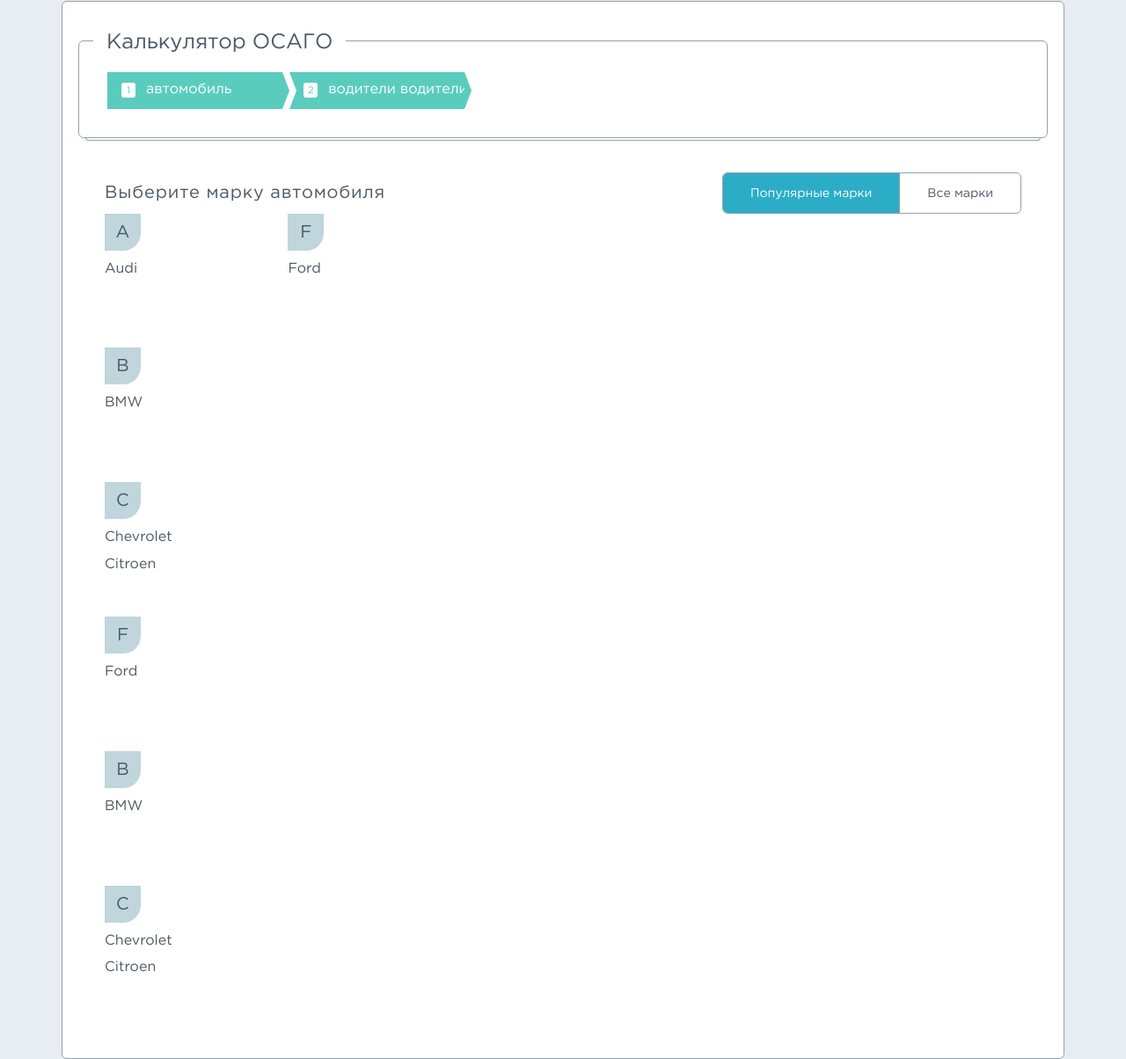
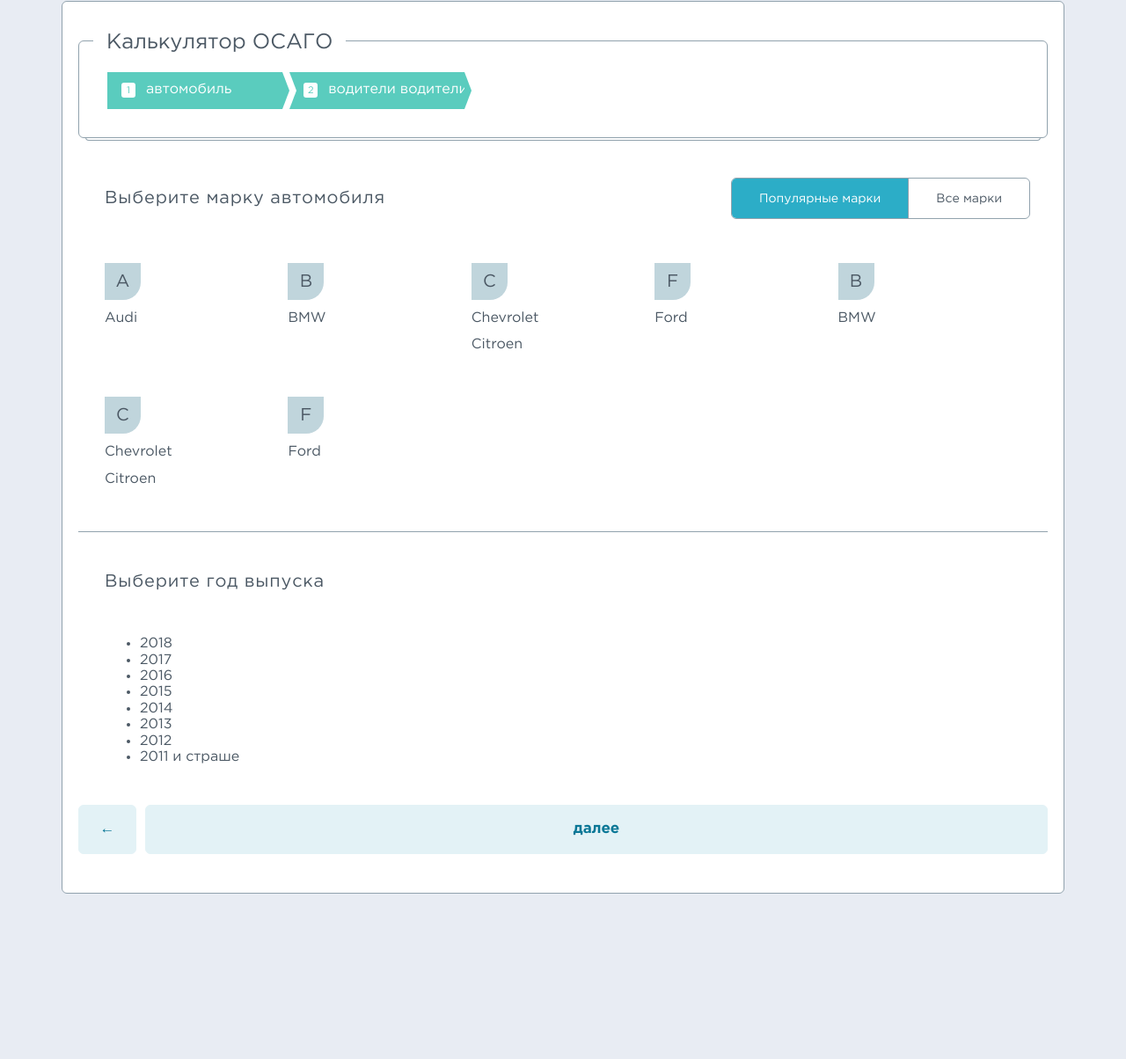
Before and after one commit to shiberz/polis-market, a plain HTML site: page 2.html in a window 1280 px wide. Shown: the part 284-1488 px from the top of the page at 88% size. After the commit the page ends 1300 px from the top, so only its background shows below. Drawn offline with Linux system fonts and the light colour scheme.

Commit message:
add steps

```diff
--- a/2.html
+++ b/2.html
@@ -147,6 +147,29 @@
 							</ul>
 						</div>
 					</section>
+					<section class="field">
+						<header class="field__header">
+							<h4 class="field__label">
+								Выберите год выпуска
+							</h4>
+						</header>
+						<div class="field__inner">
+							<ul class="options">
+								<li class="options__option">2018</li>
+								<li class="options__option">2017</li>
+								<li class="options__option">2016</li>
+								<li class="options__option">2015</li>
+								<li class="options__option">2014</li>
+								<li class="options__option">2013</li>
+								<li class="options__option">2012</li>
+								<li class="options__option">2011 и страше</li>
+							</ul>
+						</div>
+					</section>
+					<div class="steps">
+						<a href="#" class="steps__step steps__step--back"> &larr;</a>
+						<a href="#" class="steps__step steps__step--forward">далее</a>
+					</div>
 				</div>
 			</section>
 		</div>
--- a/css/2.css
+++ b/css/2.css
@@ -10,7 +10,7 @@
 	border-radius: 6px;
 	padding: 35px 32px 24px;
 	position: relative;
-	margin-bottom: 39px;
+	margin-bottom: 45px;
 }
 
 .crumbs::after {
@@ -147,11 +147,25 @@
 	border-left: none;
 }
 
+.field {
+	margin-bottom: 45px;
+}
+
+.field__inner {
+	padding: 0 30px;
+	border-bottom: 1px solid #91a2ad;
+}
+
+.field:last-of-type .field__inner {
+	border-bottom: none;
+}
+
 .field__header {
 	display: flex;
 	justify-content: space-between;
 	align-items: center;
-	padding: 0 30px;
+	padding: 0 20px 0 30px;
+	margin-bottom: 50px;
 }
 
 .field__label {
@@ -161,15 +175,10 @@
 	letter-spacing: 0.8px;
 }
 
-.field__inner {
-	padding: 0 30px;
-}
-
 .makers-list {
 	display: grid;
   	grid-template-columns: repeat(5, 20%);
-	grid-template-rows: repeat(6, 1fr);
-  	grid-auto-flow: column;
+  	grid-auto-flow: row;
 }
 
 .makers {
@@ -178,7 +187,6 @@
 	padding: 0;
 	margin-bottom: 50px;
 	width: 20%;
-	page-break-before: always;
 }
 
 .makers__litter {
@@ -196,3 +204,36 @@
 .makers__item {
 	margin-top: 12px;
 }
+
+.steps {
+	display: flex;
+	justify-content: space-between;
+	align-items: center;
+}
+
+.steps__step {
+	border-radius: 6px;
+	background-color: #e3f2f6;
+	color: #097796;
+	font-size: 17px;
+	font-weight: 700;
+	line-height: 54px;
+	text-align: center;
+	flex-basis: 100%;
+	margin-left: 10px;
+	border: 1px solid #e3f2f6;
+}
+
+.steps__step:hover,
+.steps__step:active {
+	border: 1px solid #097796;
+	transition: all 400ms;
+}
+
+.steps__step:first-child {
+	margin-left: 0;
+}
+
+.steps__step--back {
+	flex: 0 0 64px;
+}
```
